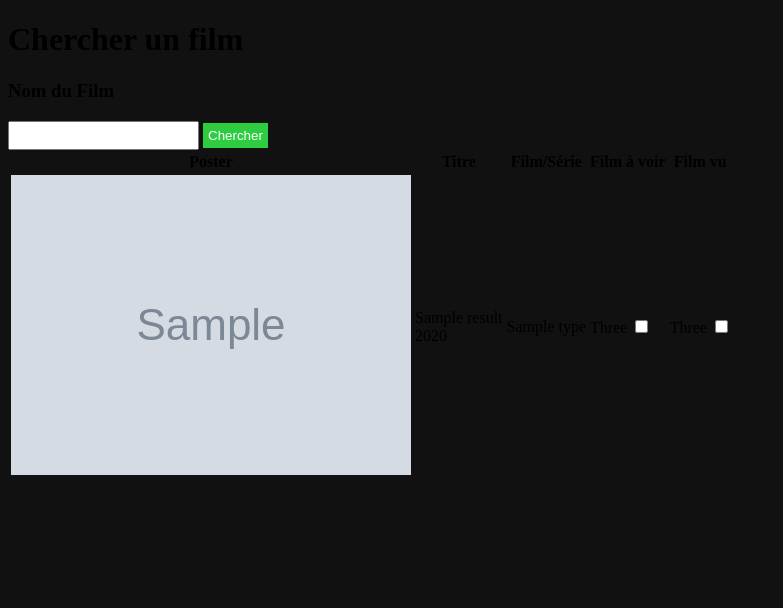
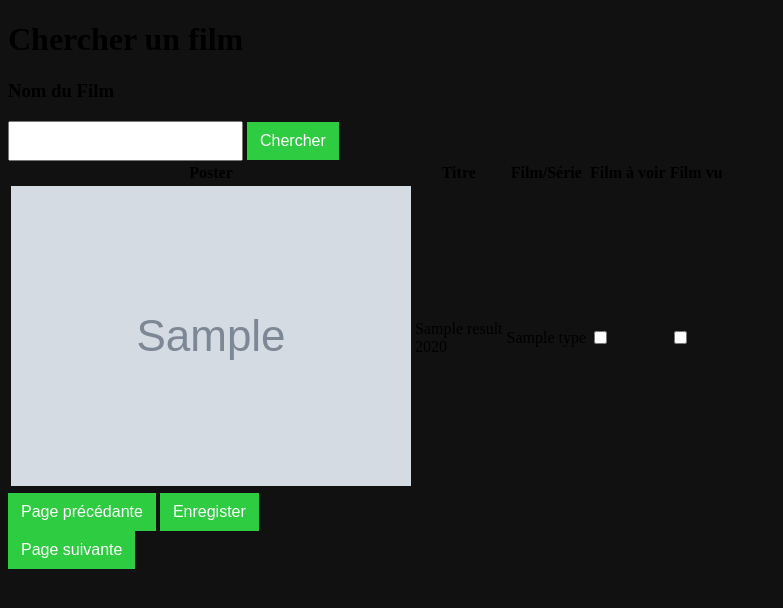
Before and after one commit to ditiz/movie-manager, a Symfony app: template templates/movie/search.html.twig in a window 1280 px wide. Shown: the top 608 px of the page, without its empty margins (0-783 px from the left). Run offline with Twig, Linux system fonts and the light colour scheme; the template is opened without the code that fills it: most values are stand-ins (such as "Sample title", 1, 10 or a date in 2020); grey boxes marked "Sample" are stand-in pictures; some libraries are stand-ins or nearby versions.

Commit message:
css in search and changing page of result

```diff
--- a/assets/css/app.css
+++ b/assets/css/app.css
@@ -6,10 +6,24 @@ body {
 button, input[type="submit"], input[type="button"] {
     background: #2ECC40;
     color: white;
-    padding: 5px;
+    padding: .375rem .75rem;
+    font-size: 1rem;
+    line-height: 1.5;
     border: none;
+    border: 1px solid transparent;
+    transition: color .15s ease-in-out,
+        background-color .15s ease-in-out,
+        border-color .15s ease-in-out,
+        box-shadow .15s ease-in-out;
+    cursor: pointer;
+}
+
+button:hover, input[type="submit"]:hover, input[type="button"]:hover {
+
 }
 
 input {
-    padding: 5px;
+    padding: .375rem .75rem;
+    font-size: 1rem;
+    line-height: 1.5;
 }
--- a/templates/movie/search.html.twig
+++ b/templates/movie/search.html.twig
@@ -12,7 +12,8 @@
             <h1>Chercher un film</h1>
 
             <form method="post" accept-charset="UTF-8">
-                <input type="hidden" name="action" value="/search/movies">
+                <input type="hidden" name="action" value="{{ path('searchMovie') }}">
+                <input type="hidden" name='page' value='1'>
 
                 <h3><label for="search">Nom du Film</label></h3>
                 <input id="search" type="text" name="search" value="{{ search }}"/>
@@ -24,6 +25,13 @@
         {% if results is defined %}
             {{ dump(results) }}
 
+            <form method="post" accept-charset="UTF-8">
+                <input
+                    type="hidden"
+                    name="action"
+                    value="{{ path('updateTooSeeAndSeeMovieInfo') }}"
+                >
+
                 <table>
                     <thead>
                         <th>Poster</th>
@@ -33,7 +41,7 @@
                         <th>Film vu</th>
                     </thead>
                     <tbody>
-                    {% for result in results %}
+                        {% for key, result in results %}
                             <tr>
                                 <td>
                                     <img src="{{ result.Poster }}" alt="poster" class='poster'>
@@ -41,14 +49,14 @@
                                 <td>{{ result.Title }} <br> {{ result.Year }} </td>
                                 <td>{{ result.Type }}</td>
                                 <td>
-                                <label class="container">Three
-                                    <input type="checkbox">
+                                    <label class="container">
+                                        <input type="checkbox" name='movies[{{ result.imdbID }}][too_see]'>
                                         <span class="checkmark"></span>
                                     </label>
                                 </td>
                                 <td>
-                                <label class="container">Three
-                                    <input type="checkbox">
+                                    <label class="container">
+                                        <input type="checkbox" name='movies[{{ result.imdbID }}][see]'>
                                         <span class="checkmark"></span>
                                     </label>
                                 </td>
@@ -56,6 +64,35 @@
                         {% endfor %}
                     </tbody>
                 </table>
+
+               <div class='bottom'>
+                    <form method="post" accept-charset="UTF-8">
+                            <input type="hidden" name="action" value="{{ path('searchMovie') }}">
+                            <input id="search" type="hidden" name="search" value="{{ search }}"/>
+                            <input type="hidden" name='page' value='{{ page - 1 }}'>
+
+                            <input type="submit" value="Page précédante"/>
+                    </form>
+
+                    <input type="submit" value="Enregister">
+
+                    <form method="post" accept-charset="UTF-8">
+                        <input type="hidden" name="action" value="{{ path('searchMovie') }}">
+                        <input id="search" type="hidden" name="search" value="{{ search }}"/>
+                        <input type="hidden" name='page' value='{{ page + 1 }}'>
+
+                        <input type="submit" value="Page suivante"/>
+                    </form>
+               </div>
+            </form>
+        {% endif %}
+
+        {% if error is defined %}
+            <div class='error'>
+                <span>
+                    {{ error }}
+                </span>
+            </div>
         {% endif %}
         </div>
     </div>
```
Also changed, not shown: assets/css/search.css (+79 -0 lines), config/routes.yaml (+8 -3 lines), src/Controller/MovieController.php (+28 -8 lines). Lines whose indentation alone changed are shown as unchanged.
